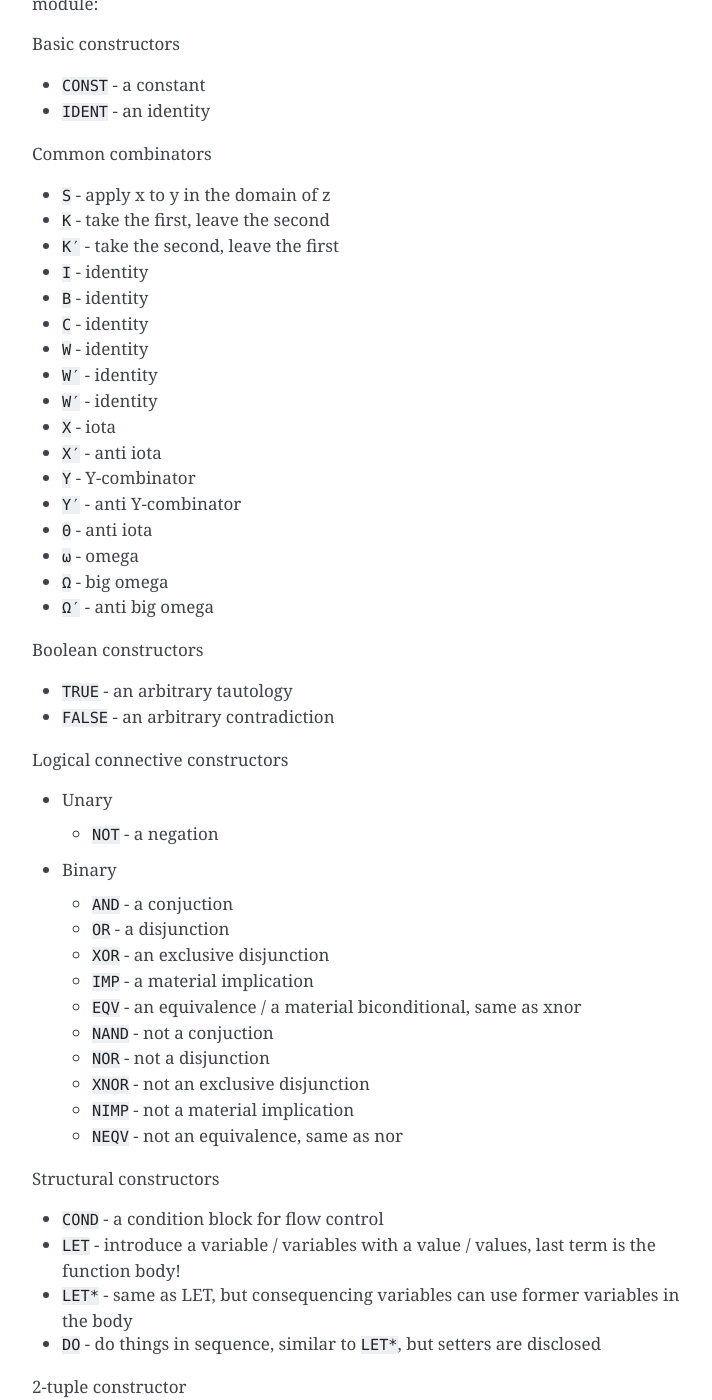
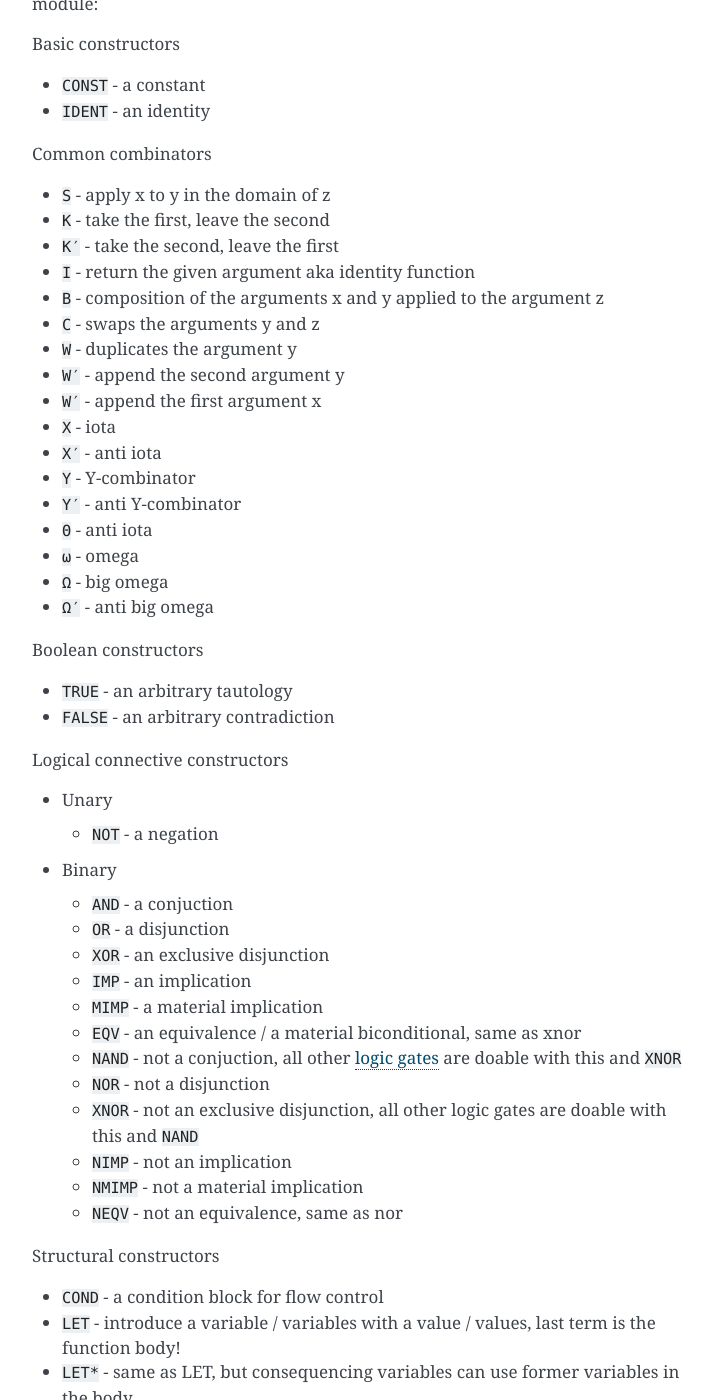
Before and after one commit to markomanninen/calchylus3, a Sphinx documentation site: the page built from doc/macros.rst, in a window 1280 px wide and 1400 px high, scrolled down 299 px. Shown: the whole window, without its empty margins (388-1100 px from the left). Built offline with Sphinx 7.4.7, drawn with Linux system fonts in a browser that asks for light colours; some of the changed text lies outside the part shown.

Commit message:
doc improvements

```diff
--- a/doc/macros.rst
+++ b/doc/macros.rst
@@ -22,12 +22,12 @@ Common combinators
 - ``S`` - apply x to y in the domain of z
 - ``K`` - take the first, leave the second
 - ``K′`` - take the second, leave the first
-- ``I`` - identity
-- ``B`` - identity
-- ``C`` - identity
-- ``W`` - identity
-- ``W′`` - identity
-- ``W′`` - identity
+- ``I`` - return the given argument aka identity function
+- ``B`` - composition of the arguments x and y applied to the argument z
+- ``C`` - swaps the arguments y and z
+- ``W`` - duplicates the argument y
+- ``W′`` - append the second argument y
+- ``W′`` - append the first argument x
 - ``X`` - iota
 - ``X′`` - anti iota
 - ``Y`` - Y-combinator
@@ -54,12 +54,14 @@ Logical connective constructors
   - ``AND`` - a conjuction
   - ``OR`` - a disjunction
   - ``XOR`` - an exclusive disjunction
-  - ``IMP`` - a material implication
+  - ``IMP`` - an implication
+  - ``MIMP`` - a material implication
   - ``EQV`` - an equivalence / a material biconditional, same as xnor
-  - ``NAND`` - not a conjuction
+  - ``NAND`` - not a conjuction, all other `logic gates <https://en.wikipedia.org/wiki/NAND_logic>`__ are doable with this and ``XNOR``
   - ``NOR`` - not a disjunction
-  - ``XNOR`` - not an exclusive disjunction
-  - ``NIMP`` - not a material implication
+  - ``XNOR`` - not an exclusive disjunction, all other logic gates are doable with this and ``NAND``
+  - ``NIMP`` - not an implication
+  - ``NMIMP`` - not a material implication
   - ``NEQV`` - not an equivalence, same as nor
 
 Structural constructors
@@ -132,3 +135,4 @@ Sample mathematical functions
 - ``SUMMATION`` - the nth triangular number
 - ``FACTORIAL`` - a product of numbers up to n
 - ``FIBONACCI`` - the nth Fibonacci number
+- ``FIBONACCI2`` - the nth Fibonacci number, version 2
```
Also changed, not shown: other parts of doc/macros.rst (+3 -2 lines).
